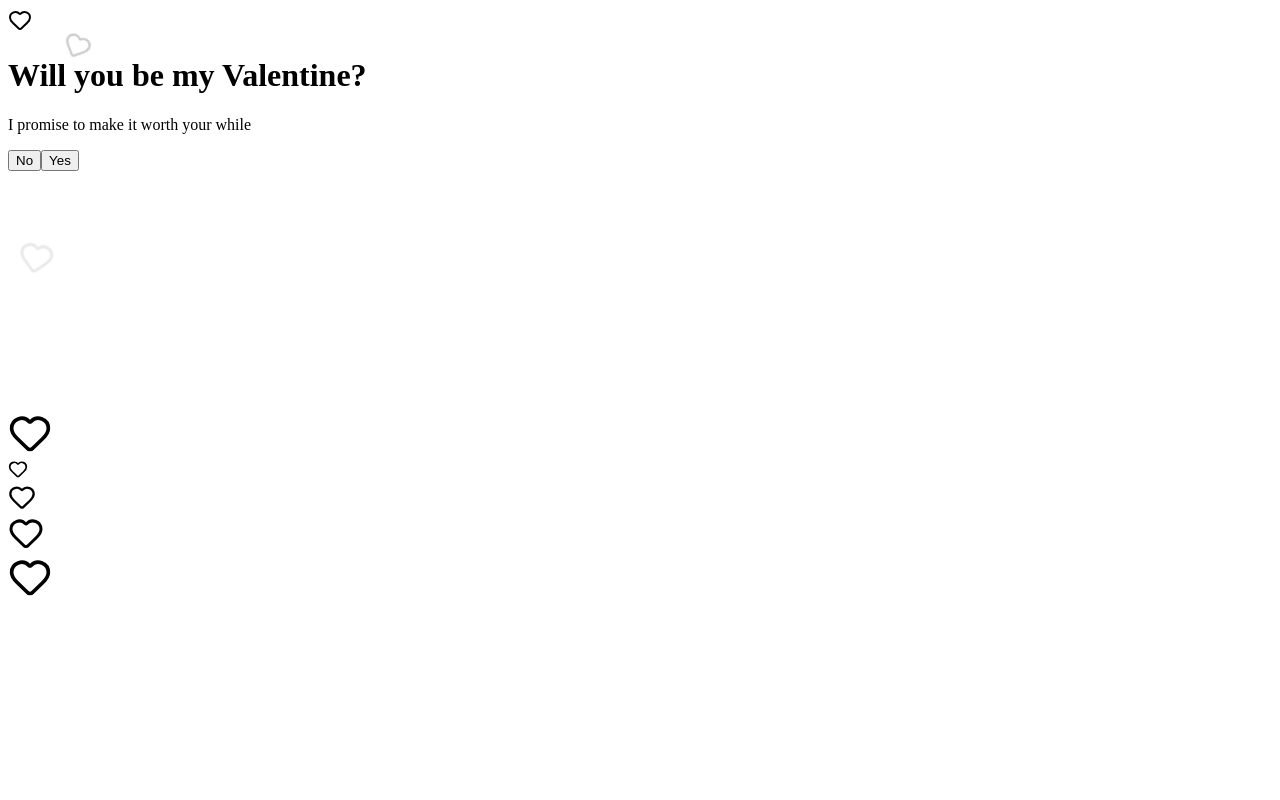
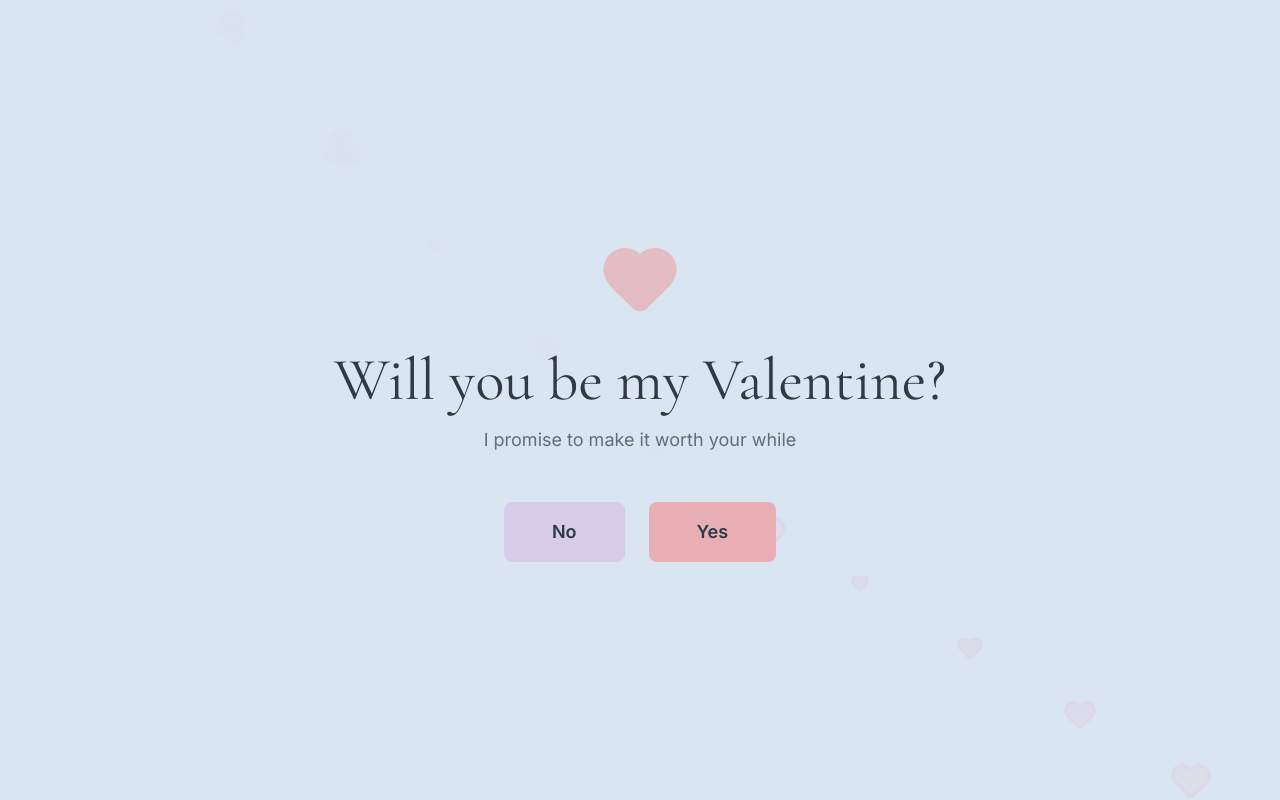
Before and after one commit to IdkwhatImD0ing/valentines, a Next.js app: page / in a window 1280 px wide. Built offline with nearby package versions, Linux system fonts and the light colour scheme.

Commit message:
fix: resolve circular CSS variable and layout import issue
Remove self-referencing '--font-cursive' and add 'globals.css' import.

Co-authored-by: Bill Zhang <91146598+IdkwhatImD0ing@users.noreply.github.com>

```diff
--- a/app/globals.css
+++ b/app/globals.css
@@ -9,7 +9,6 @@
   --color-foreground: var(--foreground);
   --font-serif: var(--font-cormorant);
   --font-sans: var(--font-inter);
-  --font-cursive: var(--font-cursive);
   --color-sidebar-ring: var(--sidebar-ring);
   --color-sidebar-border: var(--sidebar-border);
   --color-sidebar-accent-foreground: var(--sidebar-accent-foreground);
--- a/app/layout.tsx
+++ b/app/layout.tsx
@@ -1,5 +1,6 @@
 import type { Metadata } from "next";
 import { Dancing_Script, Cormorant_Garamond, Inter } from "next/font/google";
+import "./globals.css";
 
 const dancingScript = Dancing_Script({
   variable: "--font-cursive",
```
